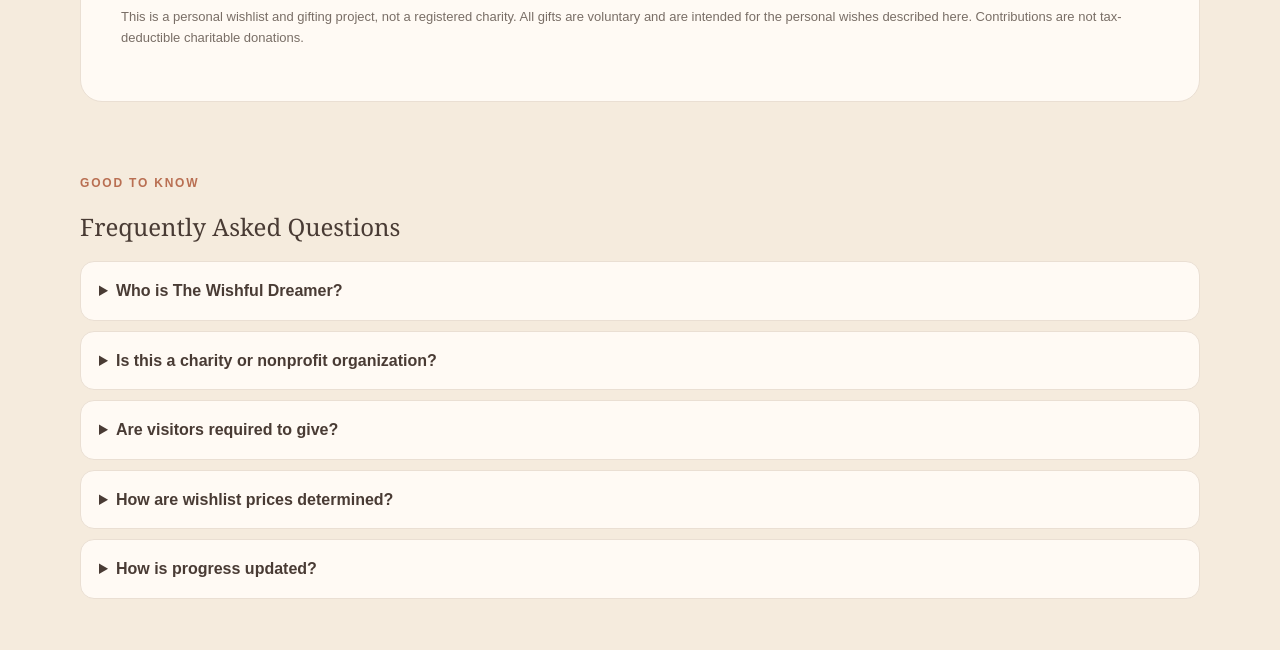
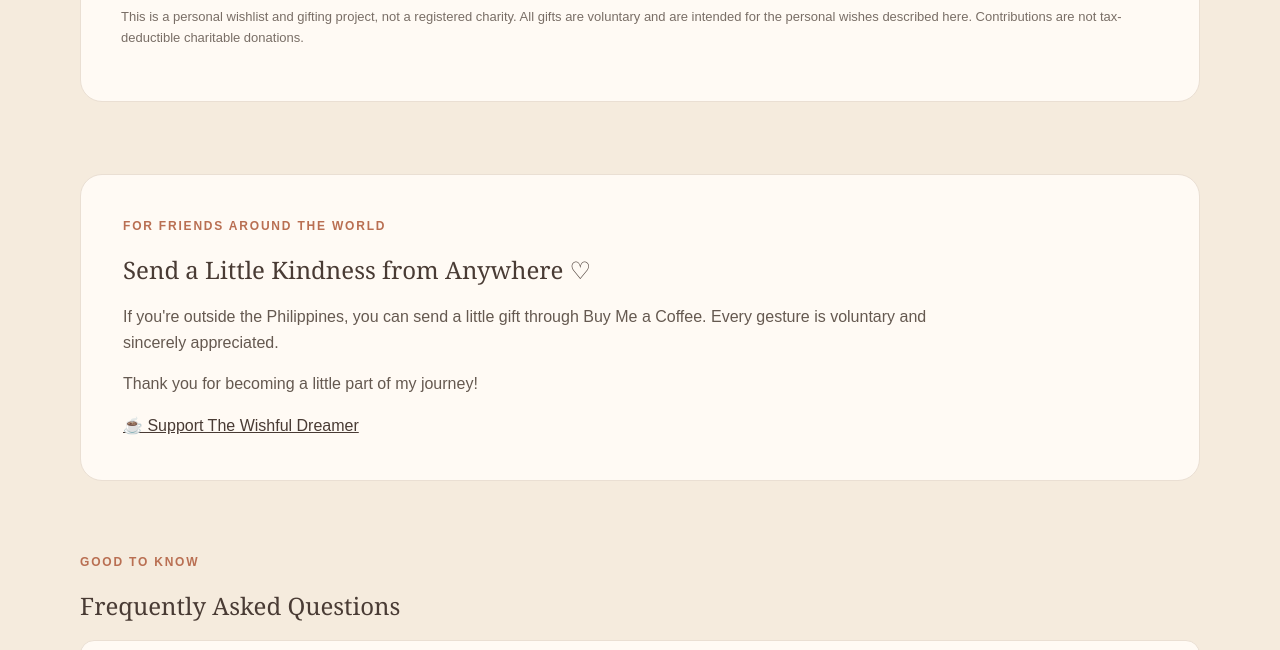
Before and after one commit to makemywishcometrue/make-my-wish-come-true, a plain HTML site: page index.html in a window 1280 px wide. Shown: the part 5420-6070 px from the top of the page. Drawn offline with Linux system fonts and the light colour scheme.

Commit message:
Add international gifting option

```diff
--- a/index.html
+++ b/index.html
@@ -144,6 +144,31 @@ footer{padding:35px 0 50px;text-align:center;color:var(--muted);font-size:.85rem
 
 </div></div></section>
 
+<section id="international-gifting">
+  <div class="wrap">
+    <div class="story">
+      <div class="eyebrow">For friends around the world</div>
+      <h2>Send a Little Kindness from Anywhere ♡</h2>
+      <p>
+        If you're outside the Philippines, you can send
+        a little gift through Buy Me a Coffee.
+        Every gesture is voluntary and sincerely appreciated.
+      </p>
+      <p>
+        Thank you for becoming a little part of my journey!
+      </p>
+      <a
+        href="https://buymeacoffee.com/Wishful_Dreamer"
+        target="_blank"
+        rel="noopener noreferrer"
+        class="btn"
+      >
+        ☕ Support The Wishful Dreamer
+      </a>
+    </div>
+  </div>
+</section>
+
 <section id="faq"><div class="wrap faq"><div class="eyebrow">Good to know</div><h2>Frequently Asked Questions</h2>
 <details><summary>Who is The Wishful Dreamer?</summary><p>A dreamer from the Philippines sharing personal wishes, interests, and experiences they'd love to enjoy.</p></details>
 <details><summary>Is this a charity or nonprofit organization?</summary><p>No. Make My Wish Come True is a personal gifting project and is not presented as a registered charity.</p></details>
```
